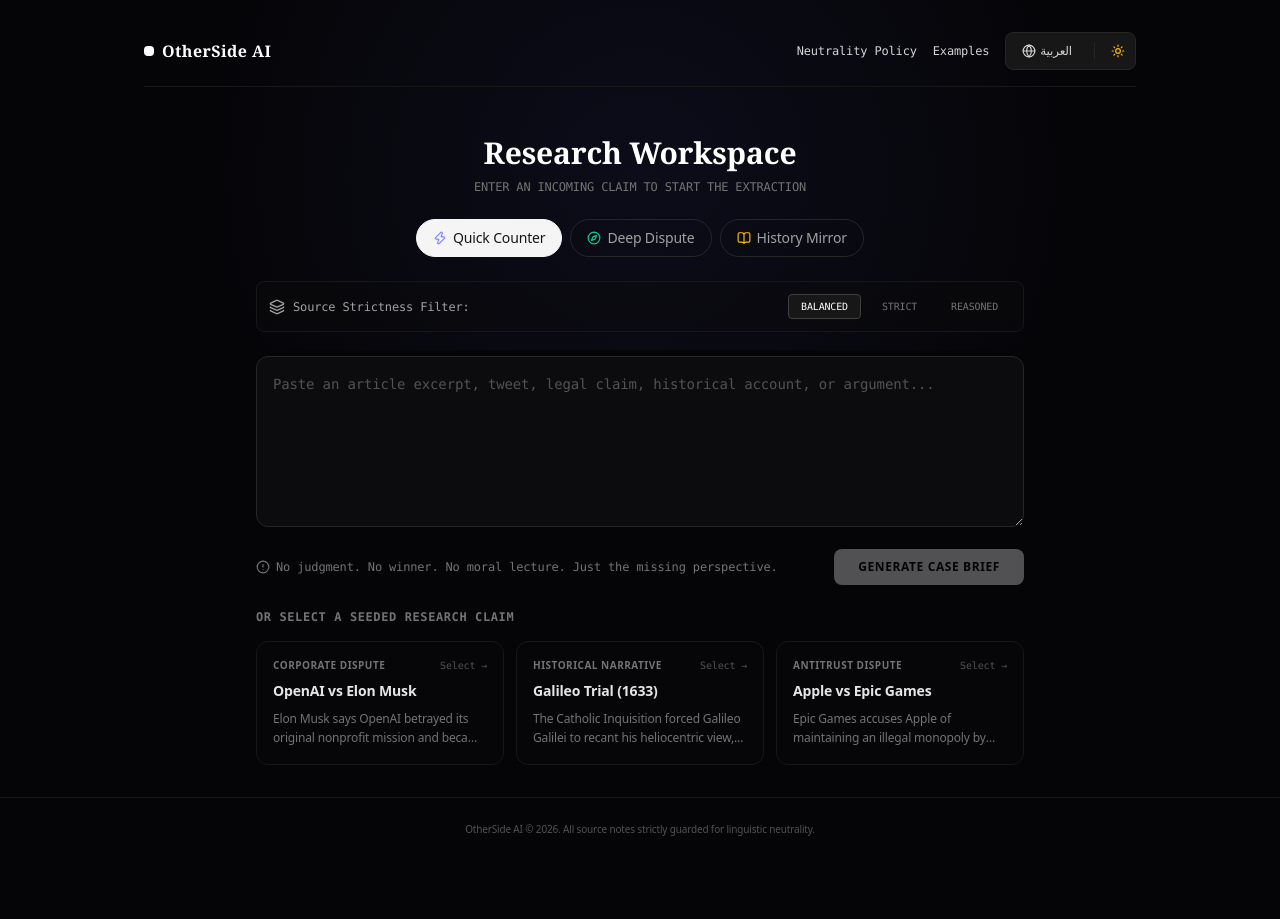
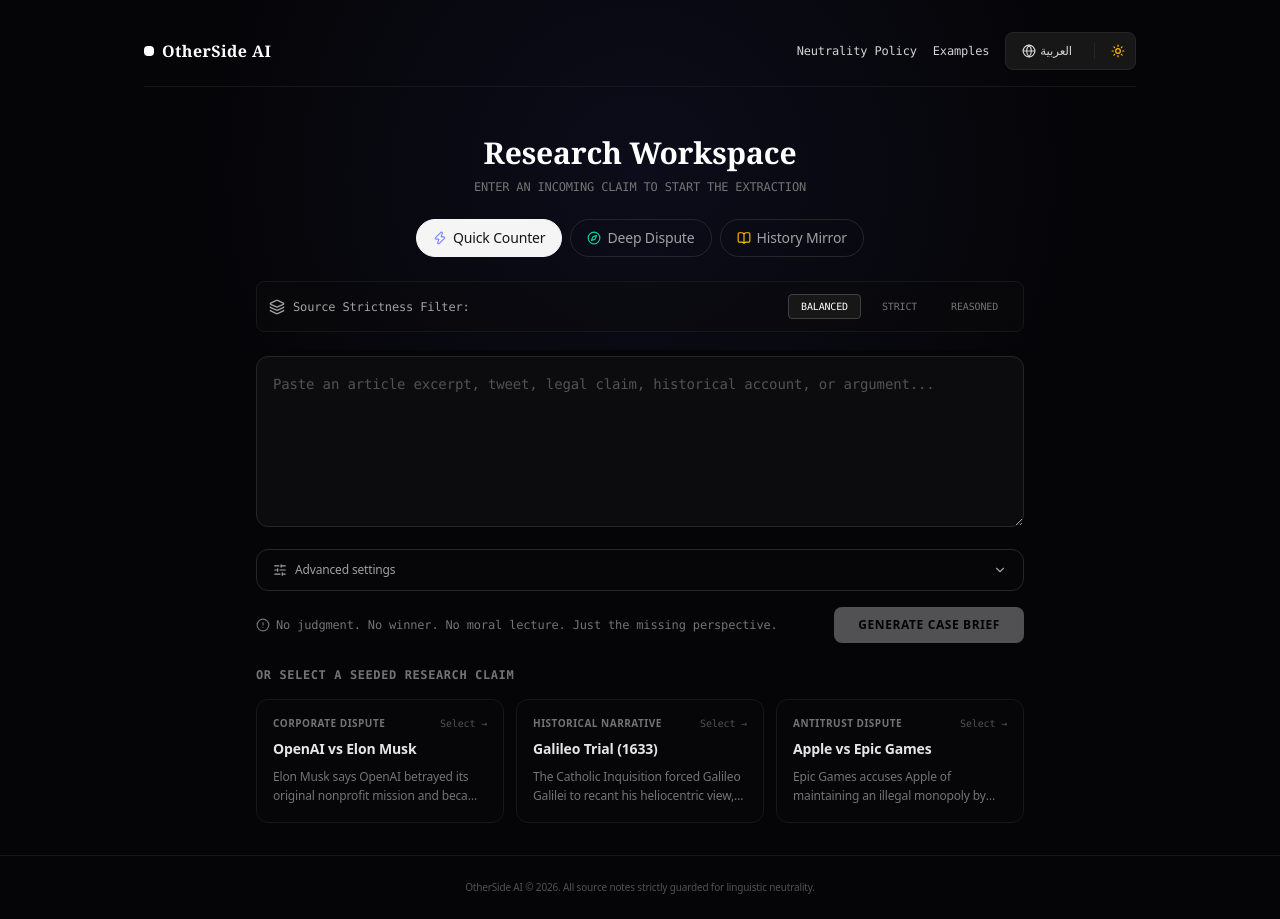
Before and after one commit to rabah2026/otherside-ai-mvp, a Next.js app: page /app in a window 1280 px wide. Before the commit the page ends 861 px from the top, so only its background shows below. Built offline with nearby package versions, Linux system fonts and the light colour scheme.

Commit message:
Move source strictness into advanced input settings

```diff
--- a/src/components/StoryInput.tsx
+++ b/src/components/StoryInput.tsx
@@ -1,16 +1,33 @@
-import React from 'react';
-import { AlertCircle } from 'lucide-react';
+import React, { useState } from 'react';
+import { AlertCircle, ChevronDown, Layers, SlidersHorizontal } from 'lucide-react';
 import { useConfig } from '@/context/ConfigContext';
+import { SourceStrictness } from '@/types';
 
 interface Props {
   value: string;
   onChange: (text: string) => void;
   onSubmit: (text: string) => void;
   loading: boolean;
+  sourceStrictness: SourceStrictness;
+  onSourceStrictnessChange: (strictness: SourceStrictness) => void;
 }
 
-export default function StoryInput({ value, onChange, onSubmit, loading }: Props) {
+const STRICTNESS_LABELS: Record<SourceStrictness, { en: string; ar: string }> = {
+  balanced: { en: 'Balanced', ar: 'متوازن' },
+  strict: { en: 'Strict', ar: 'صارم' },
+  reasoned: { en: 'Reasoned', ar: 'استدلالي' },
+};
+
+export default function StoryInput({
+  value,
+  onChange,
+  onSubmit,
+  loading,
+  sourceStrictness,
+  onSourceStrictnessChange,
+}: Props) {
   const { t, lang } = useConfig();
+  const [advancedOpen, setAdvancedOpen] = useState(false);
 
   const handleSubmit = (e: React.FormEvent) => {
     e.preventDefault();
@@ -46,6 +63,50 @@ export default function StoryInput({ value, onChange, onSubmit, loading }: Props
         )}
       </div>
 
+      <div className="rounded-xl border border-neutral-200 dark:border-neutral-800 bg-white/70 dark:bg-neutral-950/30 overflow-hidden">
+        <button
+          type="button"
+          onClick={() => setAdvancedOpen((current) => !current)}
+          className="w-full flex items-center justify-between gap-3 px-4 py-3 text-xs text-neutral-500 dark:text-neutral-400 hover:text-neutral-800 dark:hover:text-neutral-200 transition-colors"
+        >
+          <span className="flex items-center gap-2 font-medium">
+            <SlidersHorizontal className="w-3.5 h-3.5" />
+            {lang === 'ar' ? 'الإعدادات المتقدمة' : 'Advanced settings'}
+          </span>
+          <ChevronDown className={`w-3.5 h-3.5 transition-transform ${advancedOpen ? 'rotate-180' : ''}`} />
+        </button>
+
+        {advancedOpen && (
+          <div className="px-4 pb-4 pt-1 border-t border-neutral-100 dark:border-neutral-800/70 space-y-3">
+            <div className="flex flex-col sm:flex-row sm:items-center sm:justify-between gap-3">
+              <div className="flex items-center gap-2 text-xs text-neutral-500 dark:text-neutral-400">
+                <Layers className="w-3.5 h-3.5 text-neutral-400" />
+                <span>{t('strictnessFilter')}</span>
+              </div>
+              <div className="flex gap-2 flex-wrap">
+                {(['balanced', 'strict', 'reasoned'] as SourceStrictness[]).map((strictness) => (
+                  <button
+                    key={strictness}
+                    type="button"
+                    disabled={loading}
+                    onClick={() => onSourceStrictnessChange(strictness)}
+                    className={`px-3 py-1.5 rounded-lg text-[10px] font-medium border transition-all ${
+                      lang === 'ar' ? '' : 'font-mono uppercase'
+                    } ${
+                      sourceStrictness === strictness
+                        ? 'bg-slate-900 dark:bg-white text-white dark:text-black border-slate-900 dark:border-white'
+                        : 'bg-transparent text-neutral-500 border-neutral-200 dark:border-neutral-800 hover:border-neutral-300 dark:hover:border-neutral-700'
+                    } disabled:opacity-50`}
+                  >
+                    {lang === 'ar' ? STRICTNESS_LABELS[strictness].ar : STRICTNESS_LABELS[strictness].en}
+                  </button>
+                ))}
+              </div>
+            </div>
+          </div>
+        )}
+      </div>
+
       <div className="flex items-center justify-between gap-4">
         <div className="flex items-center gap-1.5 text-xs text-neutral-500 font-mono">
           <AlertCircle className="w-3.5 h-3.5" /> {t('policyNote')}
```
